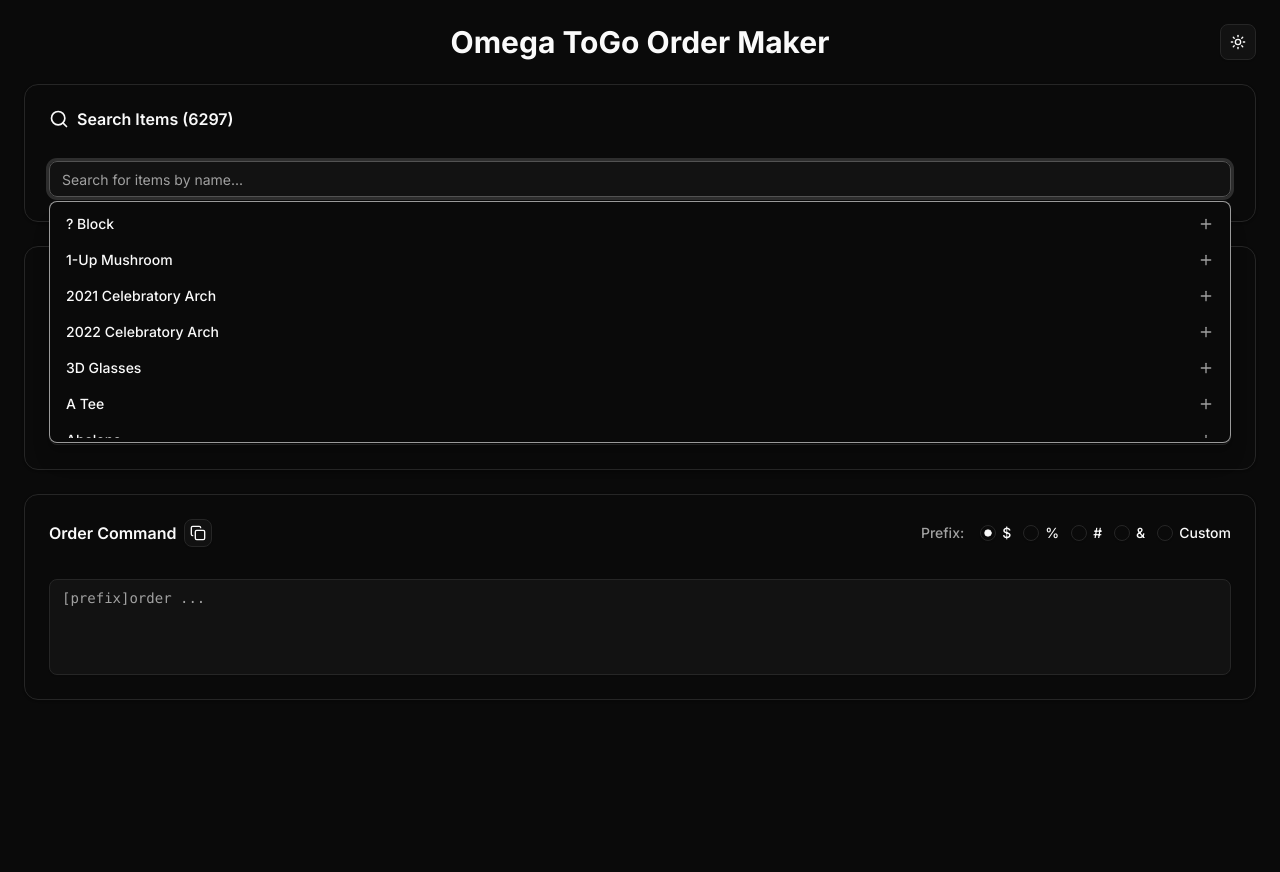
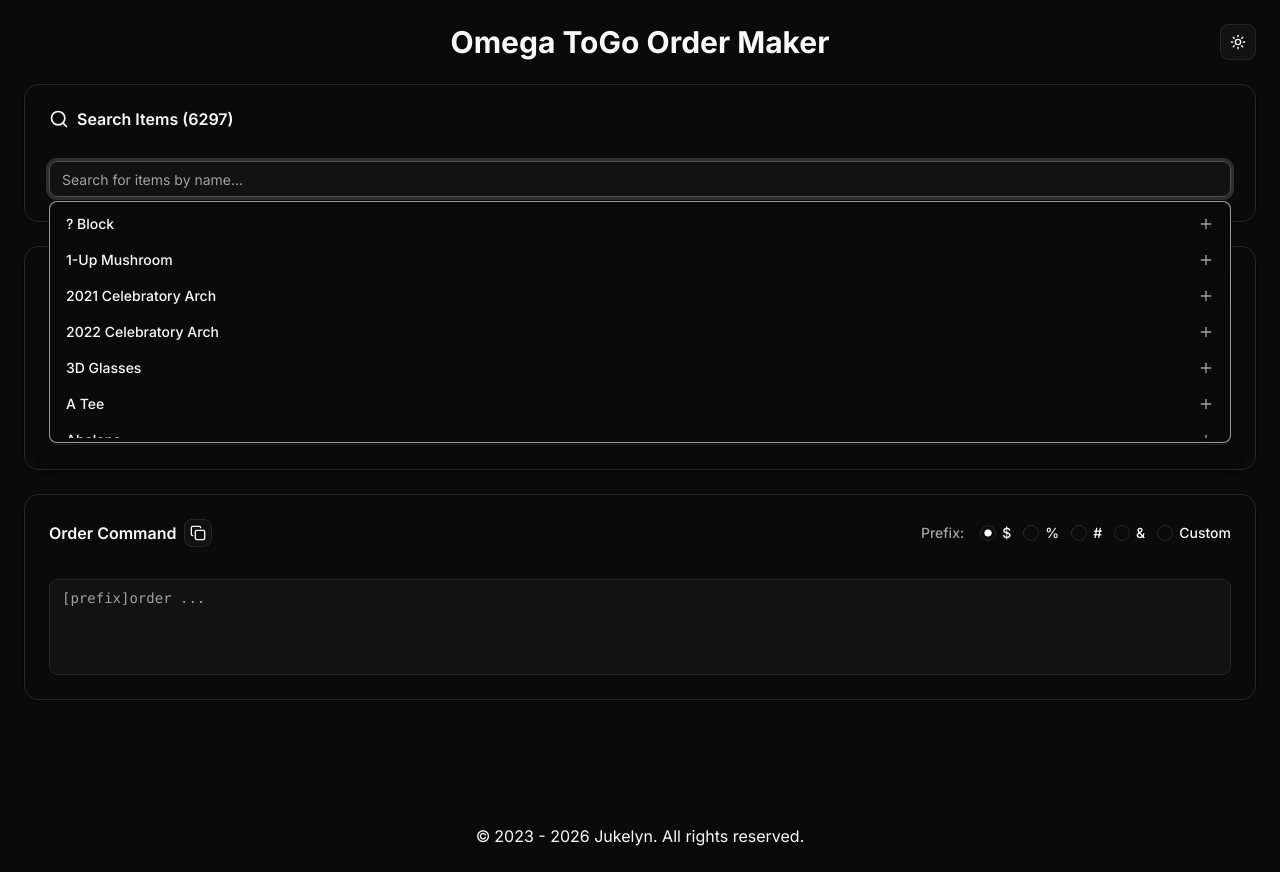
Before and after one commit to Jukelyn/acnh-diy-codes, a Next.js app: page / in a window 1280 px wide. Before the commit the page ends 800 px from the top, so only its background shows below. Built offline with nearby package versions, Linux system fonts and the light colour scheme.

Commit message:
Rename component and added footer

```diff
--- a/src/app/page.tsx
+++ b/src/app/page.tsx
@@ -4,9 +4,10 @@
 
 import { CopyButton } from "@/components/ui/copy-button";
 import { Card, CardContent, CardHeader, CardTitle } from "@/components/ui/card";
+import { Footer } from "@/components/footer";
 import { PrefixSelector } from "@/components/prefix-selector";
 import { SelectedItemsTable } from "@/components/SelectedItemsTable";
-import { SearchSection } from "@/components/SearchSection";
+import { ItemSearchSection } from "@/components/ItemSearchSection";
 import { Textarea } from "@/components/ui/textarea";
 import { ThemeToggle } from "@/components/ThemeToggle";
 import { TooltipProvider } from "@/components/ui/tooltip";
@@ -220,7 +221,7 @@
             </div>
           </header>
 
-          <SearchSection
+          <ItemSearchSection
             searchQuery={searchQuery}
             setSearchQuery={setSearchQuery}
             searchResults={searchResults}
@@ -269,6 +270,7 @@
           </Card>
         </div>
       </main>
+      <Footer />
     </TooltipProvider>
   );
 }
--- a/src/components/SearchSection.tsx
+++ b/src/components/ItemSearchSection.tsx
@@ -10,7 +10,7 @@
 import { CSVItem } from "@/lib/types";
 import { Button } from "./ui/button";
 
-interface SearchSectionProps {
+interface ItemSearchSectionProps {
   searchQuery: string;
   setSearchQuery: (val: string) => void;
   searchResults: CSVItem[];
@@ -18,13 +18,13 @@
   isLoading: boolean;
 }
 
-export function SearchSection({
+export function ItemSearchSection({
   searchQuery,
   setSearchQuery,
   searchResults,
   addItem,
   isLoading,
-}: SearchSectionProps) {
+}: ItemSearchSectionProps) {
   const [isOpen, setIsOpen] = useState(false);
   const SEARCH_LIMIT = 50;
 
--- /dev/null
+++ b/src/components/footer.tsx
@@ -0,0 +1,16 @@
+export function Footer() {
+  const currentYear = new Date().getFullYear();
+
+  return (
+    <footer className="bg-transparent py-6 mt-auto">
+      <div className="max-w-7xl mx-auto text-center">
+        <div className="flex items-center justify-center space-x-2 text-foreground">
+          &copy;
+          <span className="ml-1">
+            2023 - {currentYear} Jukelyn. All rights reserved.
+          </span>
+        </div>
+      </div>
+    </footer>
+  );
+}
```
